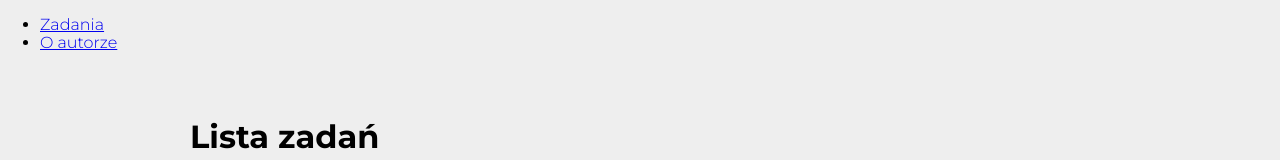
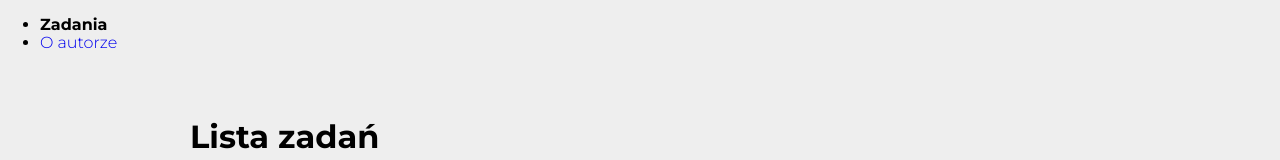
Before and after one commit to KonradBauer/todos-list-react, a React (Create React App) app: page /#/zadania in a window 1280 px wide. Shown: the top 160 px of the page. Built offline with nearby package versions, Linux system fonts and the light colour scheme.

Commit message:
added styles to navigation links

```diff
--- a/src/App.js
+++ b/src/App.js
@@ -2,20 +2,21 @@ import { HashRouter, Switch, Route, NavLink, Redirect } from "react-router-dom";
 import TasksPage from "./features/tasks/TasksPage/index";
 import TaskPage from "./features/tasks/TaskPage/index";
 import AuthorPage from "./features/author/AuthorPage";
+import { StyledNavLink } from "./styledApp";
 
 export const App = () => (
   <HashRouter>
     <nav>
       <ul>
         <li>
-          <NavLink activeClassName="active" to="/zadania">
+          <StyledNavLink activeClassName="active" to="/zadania">
             Zadania
-          </NavLink>
+          </StyledNavLink>
         </li>
         <li>
-          <NavLink activeClassName="active" to="/autor">
+          <StyledNavLink activeClassName="active" to="/autor">
             O autorze
-          </NavLink>
+          </StyledNavLink>
         </li>
       </ul>
       <Switch>
--- /dev/null
+++ b/src/styledApp.js
@@ -0,0 +1,12 @@
+import { NavLink } from "react-router-dom";
+import styled from "styled-components";
+const activeClassName = "active";
+
+export const StyledNavLink = styled(NavLink)`
+  text-decoration: none;
+
+  &.${activeClassName} {
+    font-weight: bold;
+    color: black;
+  }
+`;
```
